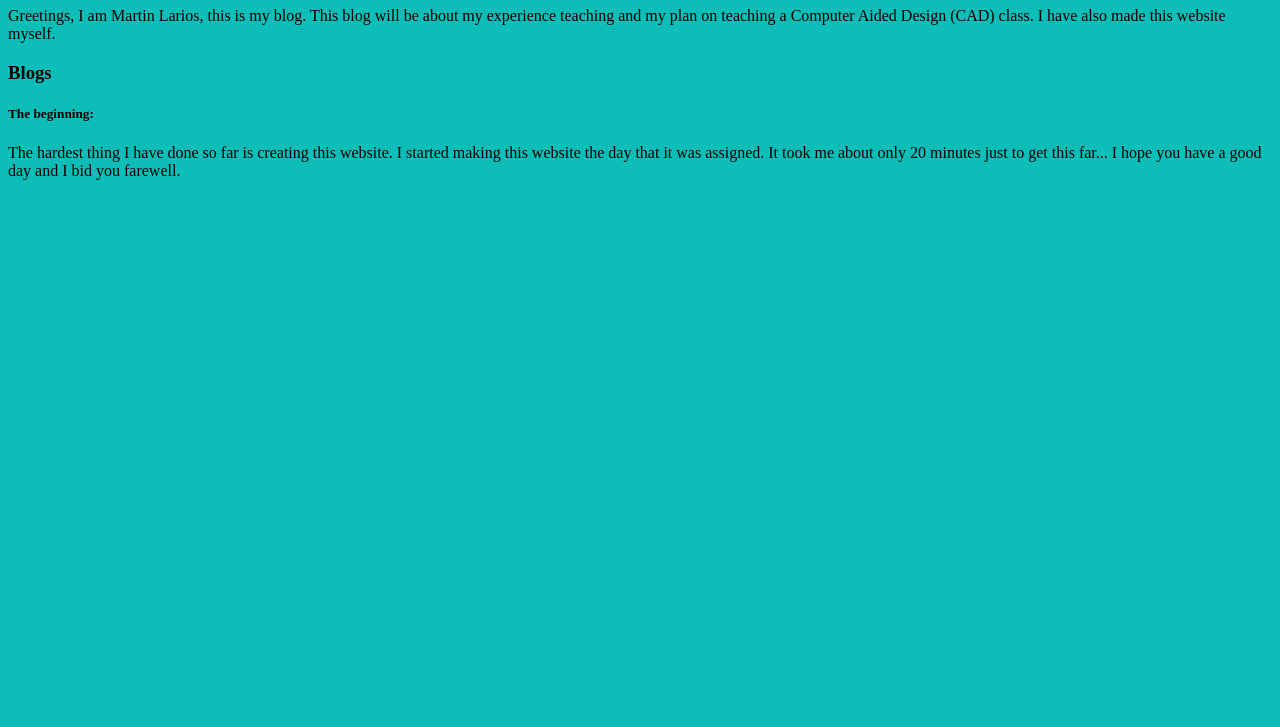
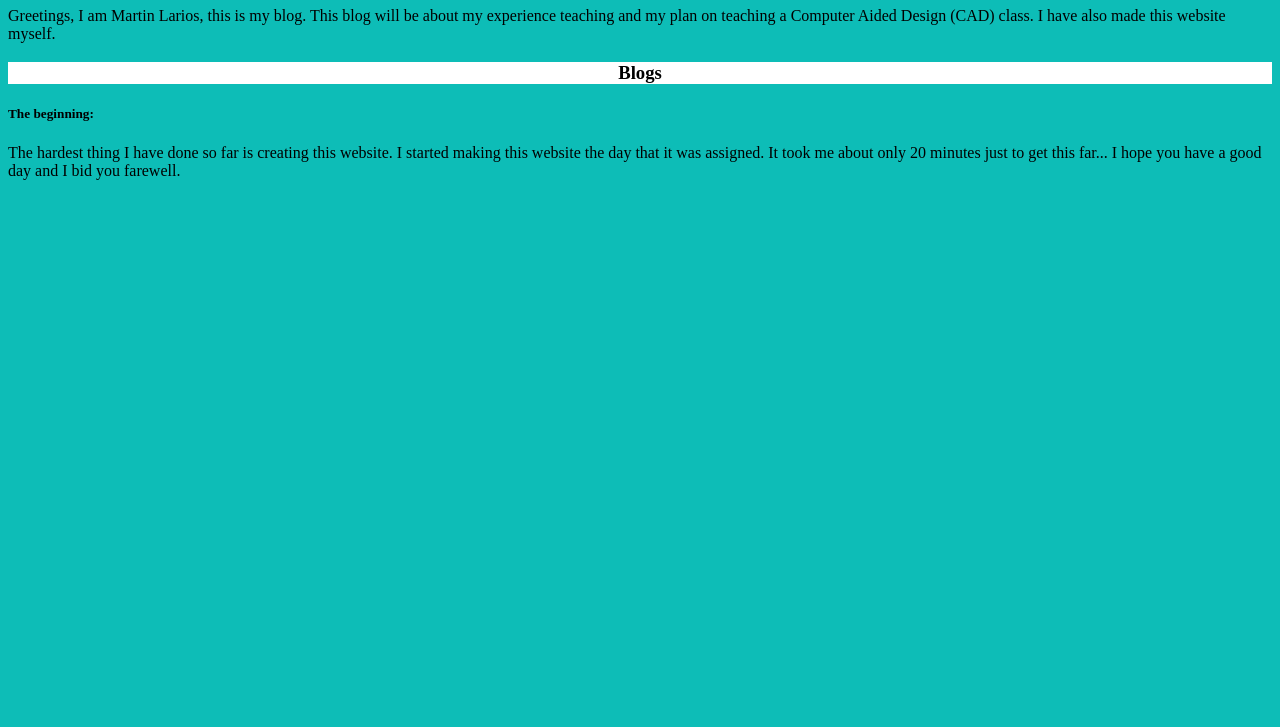
Before and after one commit to GreatPurpleMartin/CadClass, a plain HTML site: page index.html in a window 1280 px wide. Shown: the part 73-800 px from the top of the page. Drawn offline with Linux system fonts and the light colour scheme.

Commit message:
Update CadWebsite.css

```diff
--- a/CadWebsite.css
+++ b/CadWebsite.css
@@ -5,3 +5,7 @@ h1 {
   text-align: center;
   background-color: white;
 }
+h3{
+  text-align: center;
+  background-color: white;
+}
```
